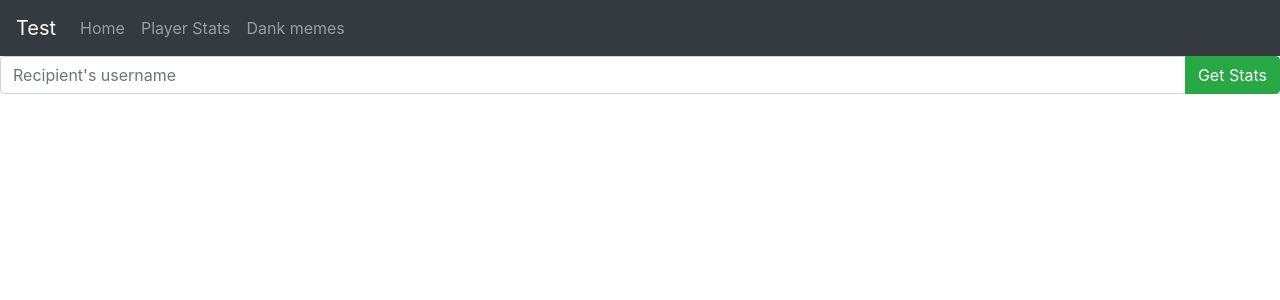
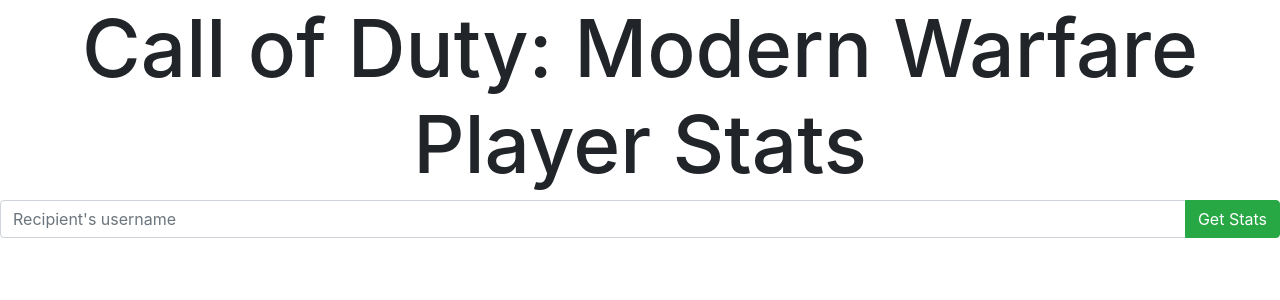
Before and after one commit to PDixant/COD_MW_Stats_Visualizer, a React (Create React App) app: page / in a window 1280 px wide. Shown: the top 300 px of the page. Built offline with nearby package versions, Linux system fonts and the light colour scheme.

Commit message:
updated banner

```diff
--- a/src/components/Landing.js
+++ b/src/components/Landing.js
@@ -1,5 +1,13 @@
 import React, { Component } from 'react';
-import { Nav, Navbar } from 'react-bootstrap';
+import styled from 'styled-components'
+import Logo from './../MWL.svg'
+
+
+const StyledH1 = styled.h1`
+text-align: Center;
+font-size: 80px;
+`;
+
 class Landing extends Component {
 
     componentDidMount() {
@@ -12,17 +20,10 @@
 
     render() {
         return (
-            <Navbar collapseOnSelect expand="lg" bg="dark" variant="dark">
-                <Navbar.Brand href="#">Test</Navbar.Brand>
-                <Navbar.Toggle aria-controls="responsive-navbar-nav" />
-                <Navbar.Collapse id="responsive-navbar-nav">
-                    <Nav>
-                        <Nav.Link href="#home">Home</Nav.Link>
-                        <Nav.Link href="#deets">Player Stats</Nav.Link>
-                        <Nav.Link eventKey={2} href="#memes">Dank memes</Nav.Link>
-                    </Nav>
-                </Navbar.Collapse>
-            </Navbar>
+            <div>
+                <StyledH1 >Call of Duty: Modern Warfare Player Stats</StyledH1>
+            </div>
+
         )
     };
 }
```
Also changed, not shown: src/MWL.svg (added), 1 other file (tests, documents, lock files or other folders).
